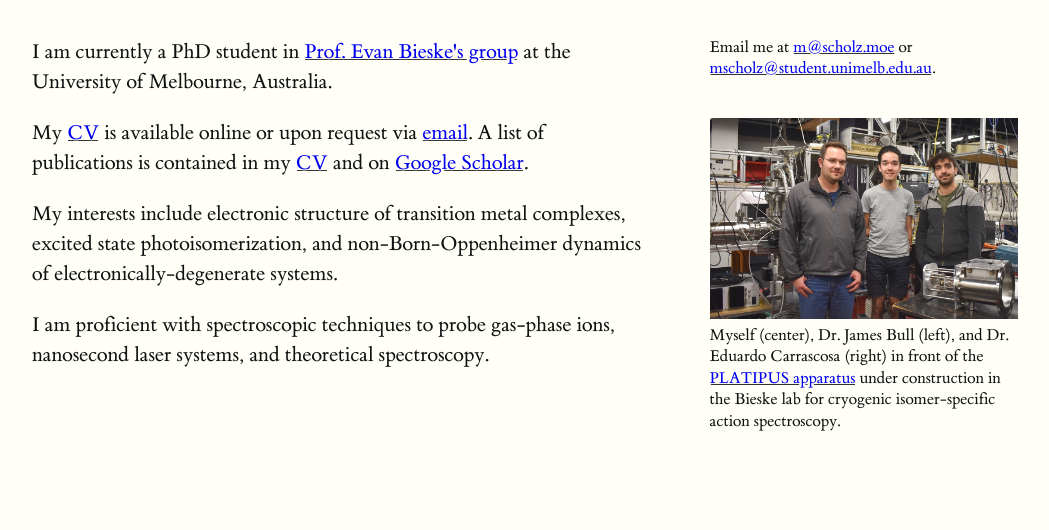
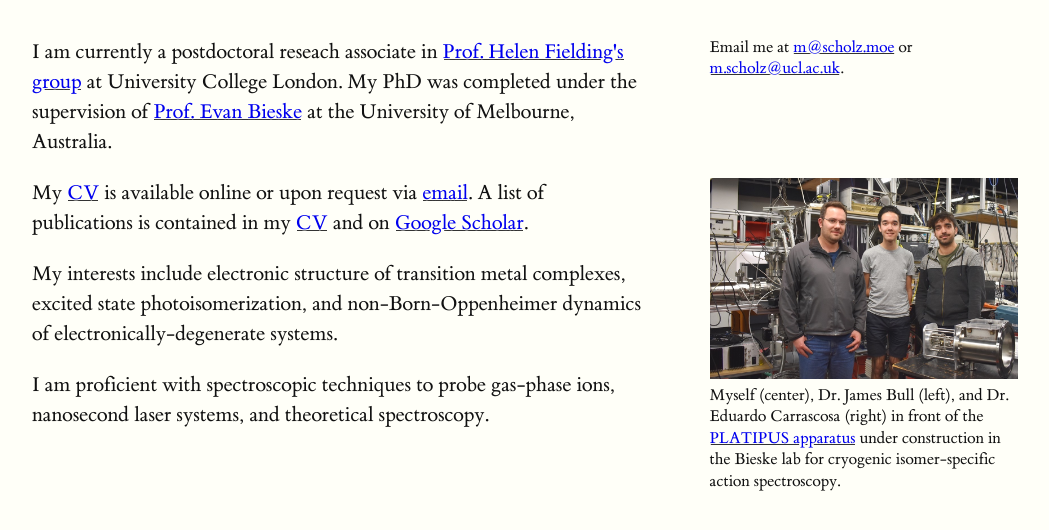
Before and after one commit to scholzy/scholzy.github.io, a plain HTML site: page index.html in a window 1280 px wide. Shown: the part 100-630 px from the top of the page, without its empty margins (128-1177 px from the left). Drawn offline with Linux system fonts and the light colour scheme.

Commit message:
update for late 2020

```diff
--- a/index.html
+++ b/index.html
@@ -25,13 +25,13 @@
     <h1>Michael Scholz</h1>
 
     <section>
-      <p><span class="marginnote">Email me at <a href="mailto:m@scholz.moe">m@scholz.moe</a> or <a href="mailto:mscholz@student.unimelb.edu.au">mscholz@student.unimelb.edu.au</a>.</span>
+      <p><span class="marginnote">Email me at <a href="mailto:m@scholz.moe">m@scholz.moe</a> or <a href="mailto:m.scholz@ucl.ac.uk">m.scholz@ucl.ac.uk</a>.</span>
 
-      <p>I am currently a PhD student in <a href="https://bieske-group.science.unimelb.edu.au" target="_blank">Prof. Evan Bieske's group</a> at the University of Melbourne, Australia.
+      <p>I am currently a postdoctoral reseach associate in <a href="http://helenfieldinggroup.co.uk">Prof. Helen Fielding's group</a> at University College London. My PhD was completed under the supervision of <a href="https://bieske-group.science.unimelb.edu.au" target="_blank">Prof. Evan Bieske</a> at the University of Melbourne, Australia.
 
       <p><span class="marginnote"><img src="files/IMS_team.jpg" alt="PLATIPUS spectrometer team"/>Myself (center), Dr. James Bull (left), and Dr. Eduardo Carrascosa (right) in front of the <a href="https://scilog.fwf.ac.at/en/environment-and-technology/8294/complex-molecules-surreal-animals" target="_blank">PLATIPUS apparatus</a> under construction in the Bieske lab for cryogenic isomer-specific action spectroscopy.
 
-      <p>My <a href="files/cv_12-19.pdf" target="_blank">CV</a> is available online or upon request via <a href="mailto:mscholz@student.unimelb.edu.au">email</a>. A list of publications is contained in my <a href="files/cv_12-19.pdf">CV</a> and on <a href="https://scholar.google.com.au/citations?user=z1X4uCcAAAAJ" target="_blank">Google Scholar</a>.
+      <p>My <a href="files/cv_12-19.pdf" target="_blank">CV</a> is available online or upon request via <a href="mailto:m.scholz@ucl.ac.uk">email</a>. A list of publications is contained in my <a href="files/cv_12-19.pdf">CV</a> and on <a href="https://scholar.google.com.au/citations?user=z1X4uCcAAAAJ" target="_blank">Google Scholar</a>.
 
       <p>My interests include electronic structure of transition metal complexes, excited state photoisomerization, and non-Born-Oppenheimer dynamics of electronically-degenerate systems.
 
```
